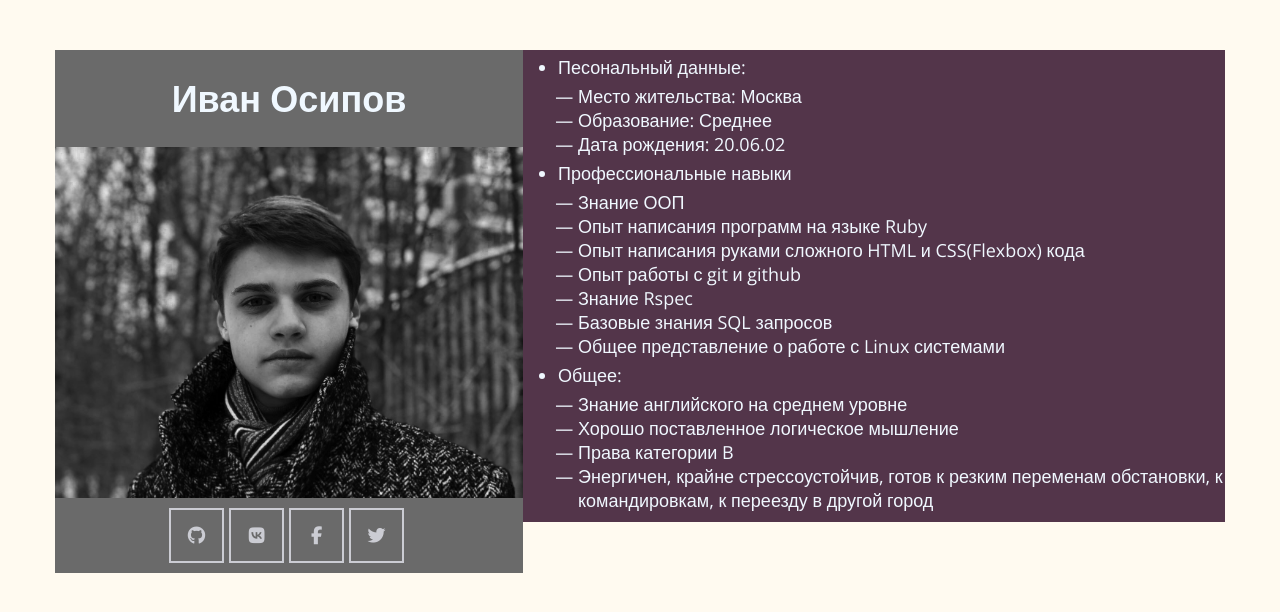
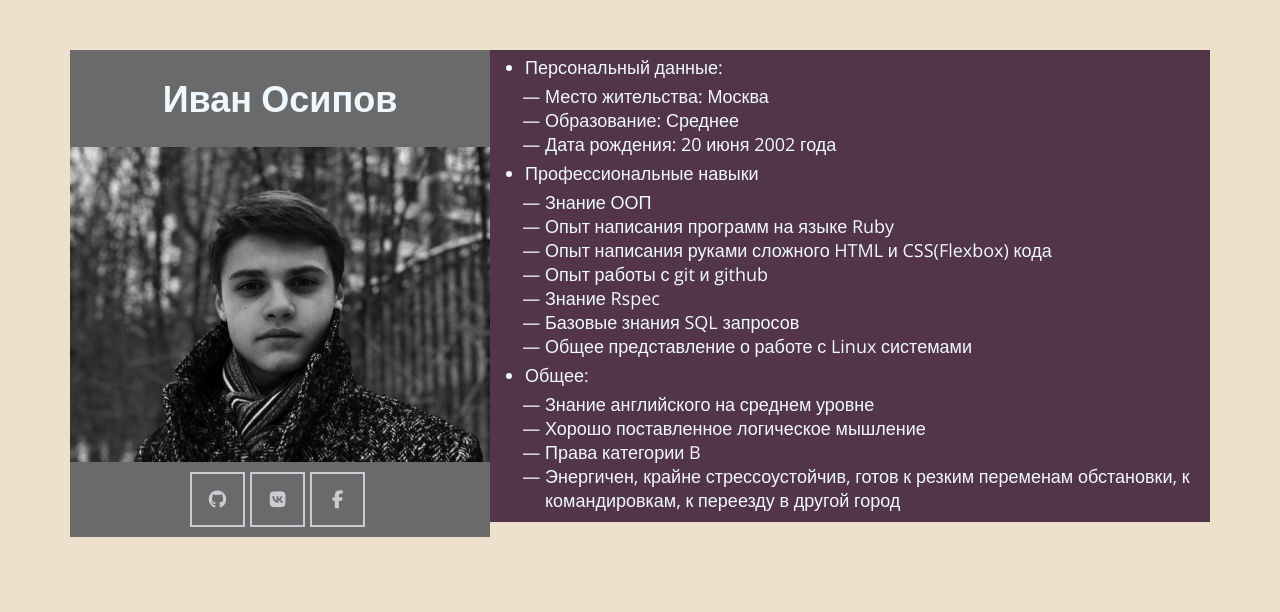
Before and after one commit to fl4m3m4k3r/cv, a plain HTML site: page index.html in a window 1280 px wide. Drawn offline with nearby package versions, Linux system fonts and the light colour scheme.

Commit message:
Few small fixes

```diff
--- a/css/style.css
+++ b/css/style.css
@@ -4,7 +4,7 @@ body {
   font-family: 'Open Sans', sans-serif;
   font-size: 18px;
   color: black;
-  background-color: floralwhite;
+  background-color: #ede1ce;
 }
 
 *,
@@ -28,7 +28,7 @@ ul > li > ul {
 ==========*/
 .container {
   width: 100%;
-  max-width: 1170px;
+  max-width: 1200px;
   margin: 0 auto;
 
   display: flex;
@@ -42,7 +42,7 @@ ul > li > ul {
 /* User-info
 ==========*/
 .user-info {
-  max-width: 40%;
+  max-width: 35%;
   min-width: 250px;
 
   background-color: #6a6a6a;
--- a/index.html
+++ b/index.html
@@ -16,20 +16,19 @@
     <h1 class="user-info__name">Иван Осипов</h1>
     <img class="user-info__avatar" src="images/avatar.jpg" alt="Как я выгляжу, фото">
     <div class="user-info__socials">
-      <a class="socials__item" href="#" rel="noopener noreferrer" target="_blank"><i class="fab fa-github"></i></a>
-      <a class="socials__item" href="#" rel="noopener noreferrer" target="_blank"><i class="fab fa-vk"></i></a>
-      <a class="socials__item" href="#" rel="noopener noreferrer" target="_blank"><i class="fab fa-facebook-f"></i></a>
-      <a class="socials__item" href="#" rel="noopener noreferrer" target="_blank"><i class="fab fa-twitter"></i></a>
+      <a class="socials__item" href="https://github.com/fl4m3m4k3r" rel="noopener noreferrer" target="_blank"><i class="fab fa-github"></i></a>
+      <a class="socials__item" href="https://vk.com/osipov__ivan" rel="noopener noreferrer" target="_blank"><i class="fab fa-vk"></i></a>
+      <a class="socials__item" href="https://www.facebook.com/ivan.osipov.9231/" rel="noopener noreferrer" target="_blank"><i class="fab fa-facebook-f"></i></a>
     </div>
   </div>
 
   <div class="data">
     <ul>
-      <li>Песональный данные:
+      <li>Персональный данные:
         <ul>
           <li>Место жительства: Москва</li>
           <li>Образование: Среднее</li>
-          <li>Дата рождения: 20.06.02</li>
+          <li>Дата рождения: 20 июня 2002 года</li>
         </ul>
       </li>
       <li>Профессиональные навыки
```
